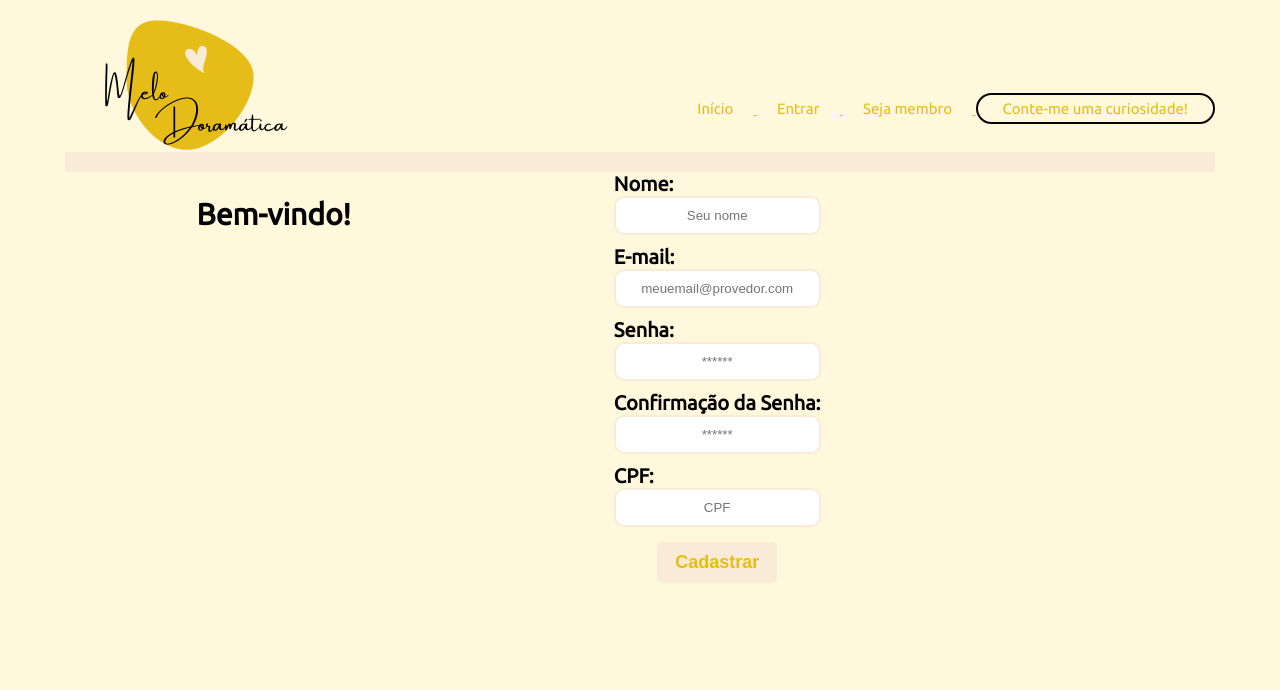
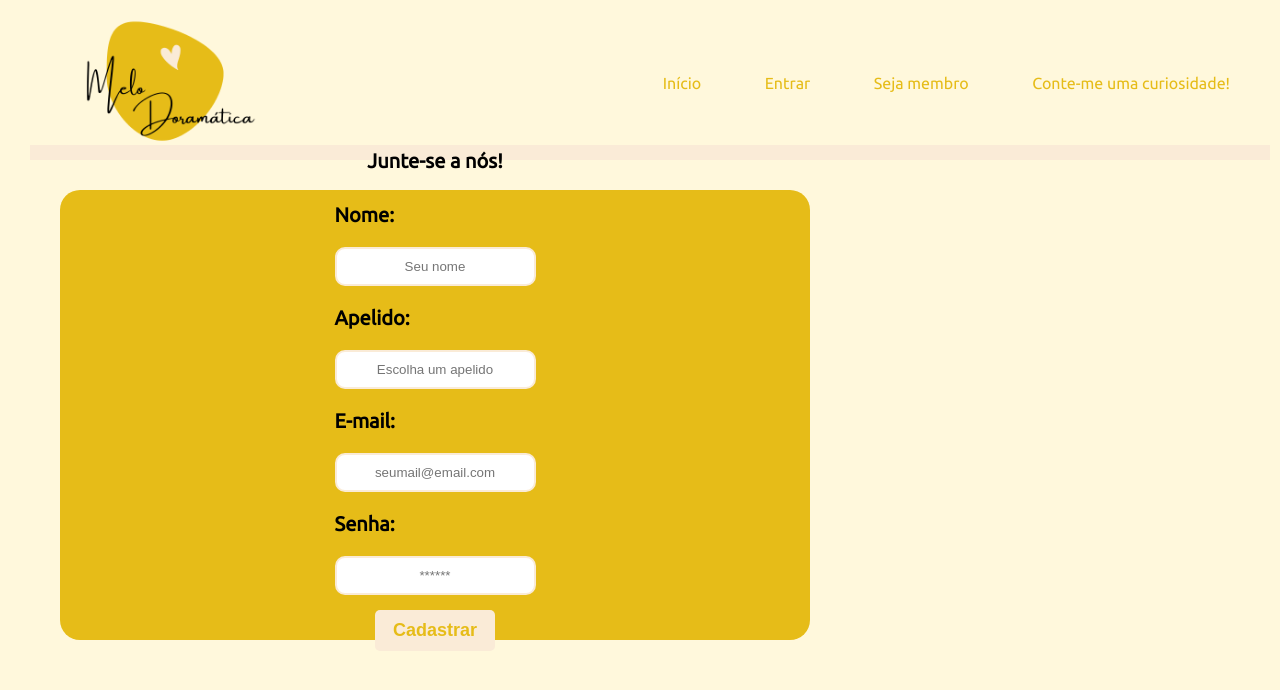
Before and after one commit to leticia-araujo0/Projeto-individual, a plain HTML site: page Site/cadastro.html in a window 1280 px wide. Drawn offline with Linux system fonts and the light colour scheme.

Commit message:
Att tela de login, correção tela de cadastro e add alerts de curiosidade

```diff
--- a/Site/cadastro.css
+++ b/Site/cadastro.css
@@ -1,49 +1,48 @@
+*{
+  margin: 10px;
+  padding: 0;
+}
 body { /*cor de fundo e tudo do começo*/
   background-color: #FFF8DC;
   color: black;
   font-family:'Ubuntu', sans-serif;
   font-size: 15px;
-    max-width: 1200px;
-    margin: auto;
-    padding: 65px;
+  width: 100%;
+  /* margin: auto; */
+  /* padding: 65px; */
 
 }
 header { /*cabeçalho */
   display: flex;
   flex-direction: row;
+  height: 125px;
   justify-content: space-between;
   align-items: center;
-    border-bottom: 20px solid #FAEBD7;
+  border-bottom: 15px solid #FAEBD7;
 }
 div#logo img{
-    position:absolute ;
-    max-width: 250px;
-    top: -40px;
+  width: 230px;
+  height: 230px;
 }
 li { /*ordem das coisa da header que vai virar link */
   display: inline-block;
+  list-style: none;
   margin: 20px;
+  font-size: 16px;
 }
 a { /*cor das coisa da header que vai virar link (menos a logo)*/
   color: #e6bc18;
+  text-decoration: none;
 }
-a :hover{ /*cor e bagui das coisa da header que mudar de cor qnd passa o mouse*/
+li :hover{ /*cor e bagui das coisa da header que mudar de cor qnd passa o mouse*/
   color: black;
   transition: 0.3s all;
-}
-#curiosidade-btn{ /*edições das coisas que do botão que é pra virar um math.random*/
-    border: 2px solid black;
-    padding: 5px;
-    border-radius: 20px;
-}
-#curiosidade-btn:hover{ /*hover do bagui acima*/
-    background-color: #e6bc18;
-    color: black;
+
 }
 main { /*por enquanto distancia entre header e meio da page*/
   display: flex;
   flex-direction: row;
-    margin-top: 60px;
+  margin-top: 40px;
 }
 
 
@@ -51,31 +50,37 @@ main { /*por enquanto distancia entre header e meio da page*/
 
 
 
-
 /*ajeitar pois ta bugado*/
-.banner .container .card {
+.container .card {
     background-color: #e6bc18;
-    height: fit-content;
-    width: 400px;
+    height: 450px;
+    width: 750px;
     display: flex;
     flex-direction: column;
     color: black;
+    justify-content: center;
     align-items: center;
-    border-radius: 20px
+    border-radius: 20px;
+    margin: 30px;
   }
 
   .card {
     display: flex;
-    justify-content: space-around;
+    justify-content: center;
+    align-items: center;
   }
 
   .card h2 {
-    font-size: 30px;
+    font-size: 20px;
   }
 
   .card h4 {
     font-size: 16px;
   }
+
+
+
+
 
   .banner #div_erros_login {
     margin-top: 15px;
--- a/Site/cadastro.html
+++ b/Site/cadastro.html
@@ -33,9 +33,9 @@
         </ul>
     </header>
 
-    <div class="container tamanho-conteudo">
-        <div class="card medio">
-            <h2>Bem-vindo!</h2>
+    <div class="container">
+        <div class="card">
+            <h2>Junte-se a nós!</h2>
             <div class="formulario">
 
                 <!--
@@ -46,17 +46,14 @@
                 <span class="tipo_campo">Nome:</span>
                 <input id="nome_input" type="text" placeholder="Seu nome">
 
+                <span class="tipo_campo">Apelido:</span>
+                <input id="apelido_input" type="text" placeholder="Escolha um apelido">
+
                 <span class="tipo_campo">E-mail:</span>
-                <input id="email_input" type="text" placeholder="meuemail@provedor.com">
+                <input id="email_input" type="text" placeholder="seumail@email.com">
 
                 <span class="tipo_campo">Senha:</span>
                 <input id="senha_input" type="password" placeholder="******">
-
-                <span class="tipo_campo">Confirmação da Senha:</span>
-                <input id="confirmacao_senha_input" type="password" placeholder="******">
-
-                <span class="tipo_campo">CPF:</span>
-                <input id="cpf_input" type="text" placeholder="CPF">
 
                 <button class="btn" onclick="cadastrar()">Cadastrar</button>
 
--- a/Site/indexpi.css
+++ b/Site/indexpi.css
@@ -15,20 +15,20 @@ body { /*cor de fundo e tudo do começo*/
 header { /*cabeçalho */
     display: flex;
     flex-direction: row;
-    height: 100px;
+    height: 125px;
     justify-content: space-between;
     align-items: center;
-    border-bottom: 20px solid #FAEBD7;
+    border-bottom: 15px solid #FAEBD7;
 }
 div#logo img{
-    width: 200px;
-    height: 200px;
+    width: 230px;
+    height: 230px;
 }
 li { /*ordem das coisa da header que vai virar link */
     display: inline-block;
     list-style: none;
     margin: 20px;
-    font-size: 15px;
+    font-size: 16px;
 }
 a { /*cor das coisa da header que vai virar link (menos a logo)*/
     color: #e6bc18;
@@ -44,9 +44,12 @@ main { /*por enquanto distancia entre header e meio da page*/
     flex-direction: row;
     margin-top: 40px;
 
+
+
+
 }
 h1 { /*coisas do titulo da page*/
-    font-size: 30px;
+    font-size: 35px;
     line-height: 10px;
     height: 50px;
     font-style:unset;
@@ -66,9 +69,10 @@ button {
 }
 
 .fota { /*img page inicial */
-    width: 600px;
+    width: 450px;
+    height: 450px;
     display: flex;
-    justify-content: center;
+    justify-content: flex-start;
 }
 .meio {
     background-color: white;
@@ -76,10 +80,12 @@ button {
     margin: 4%;
     /* width: 80%; */
 }
-.a_curiosidade{ /*edições das coisas que do botão que é pra virar um math.random*/
+.a_curiosidade{ /*css das coisas do botão que é pra virar um math.random*/
     border: 2px solid black;
     padding: 5px;
     border-radius: 20px;
+    width: 900px;
+    height: 900px;
 
 }
 .a_curiosidade:hover{ /*hover do bagui acima*/
@@ -88,9 +94,15 @@ button {
     cursor: pointer;
 
 }
+
+ /* da caixa de alerta das curiosidades */
+
+
+
+
 .footer {
     background-color: #e6bc18;
-    height: 150px;
+    height: 120px;
     display: flex;
     align-items: flex-end;
     justify-content: center;
--- a/Site/login.css
+++ b/Site/login.css
@@ -1,16 +1,13 @@
 *{
-  margin: 0;
+  margin: 10px;
   padding: 0;
 }
-
-
-
 body { /*cor de fundo e tudo do começo*/
   background-color: #FFF8DC;
   color: black;
   font-family:'Ubuntu', sans-serif;
   font-size: 15px;
-    max-width: 1200px;
+  width: 100%;
   /* margin: auto; */
   /* padding: 65px; */
 
@@ -18,39 +15,34 @@ body { /*cor de fundo e tudo do começo*/
 header { /*cabeçalho */
   display: flex;
   flex-direction: row;
+  height: 125px;
   justify-content: space-between;
   align-items: center;
-    border-bottom: 20px solid #FAEBD7;
+  border-bottom: 15px solid #FAEBD7;
 }
 div#logo img{
-    position:absolute ;
-    max-width: 250px;
-    top: -40px;
+  width: 230px;
+  height: 230px;
 }
 li { /*ordem das coisa da header que vai virar link */
   display: inline-block;
+  list-style: none;
   margin: 20px;
+  font-size: 16px;
 }
 a { /*cor das coisa da header que vai virar link (menos a logo)*/
   color: #e6bc18;
+  text-decoration: none;
 }
-a :hover{ /*cor e bagui das coisa da header que mudar de cor qnd passa o mouse*/
+li :hover{ /*cor e bagui das coisa da header que mudar de cor qnd passa o mouse*/
   color: black;
   transition: 0.3s all;
-}
-#curiosidade-btn{ /*edições das coisas que do botão que é pra virar um math.random*/
-    border: 2px solid black;
-    padding: 5px;
-    border-radius: 20px;
-}
-#curiosidade-btn:hover{ /*hover do bagui acima*/
-    background-color: #e6bc18;
-    color: black;
+
 }
 main { /*por enquanto distancia entre header e meio da page*/
   display: flex;
   flex-direction: row;
-    margin-top: 60px;
+  margin-top: 40px;
 
 
 
@@ -73,7 +65,7 @@ main { /*por enquanto distancia entre header e meio da page*/
     justify-content:center;
     align-items: center;
     border-radius: 20px;
-    margin: 80px;
+    margin: 10px;
   }
 
   .card {
@@ -81,8 +73,8 @@ main { /*por enquanto distancia entre header e meio da page*/
     /* justify-content: space-around; */
   }
 
-  .card h2 {
-    font-size: 30px;
+  .card h1 {
+    font-size: 25px;
   }
 
   .card h4 {
```
Also changed, not shown: Site/curiosidade.js (+62 -0 lines), Site/indexpi.html (+2 -2 lines), Site/banner1.png (added), Site/banner3.png (added), Site/banner4.png (added). Lines whose indentation alone changed are shown as unchanged.
